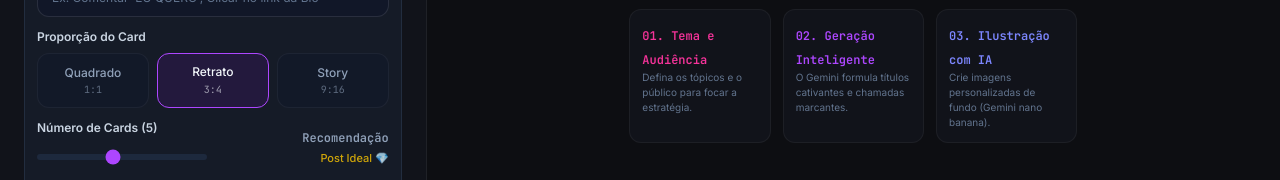
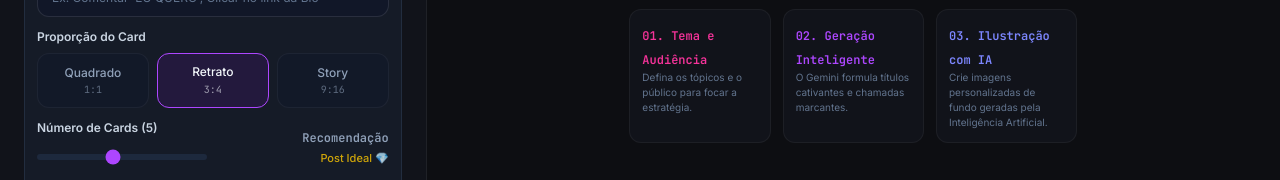
Before and after one commit to metodobasesistem-dev/geradorcarrossel, a React (Vite) app: page / in a window 1280 px wide. Shown: the part 552-732 px from the top of the page. Built offline with nearby package versions, Linux system fonts and the light colour scheme; a web font is replaced by a local one.

Commit message:
chore: remove accidental nano banana text from UI and comments

```diff
--- a/server.ts
+++ b/server.ts
@@ -192,7 +192,7 @@ async function startServer() {
     }
   });
 
-  // 2. Generate Image for a single card using the Gemini model "gemini-2.5-flash-image" (nano banana)
+  // 2. Generate Image for a single card using the Gemini model
   app.post("/api/carousel/generate-image", async (req, res) => {
     try {
       const { prompt, aspectRatio } = req.body;
--- a/src/App.tsx
+++ b/src/App.tsx
@@ -326,7 +326,7 @@ export default function App() {
     }
   };
 
-  // Single card AI Image Generation using 'gemini-2.5-flash-image' (nano banana)
+  // Single card AI Image Generation
   const handleGenerateImageForCard = async (cardId: number, index: number) => {
     const card = carouselData?.cards[index];
     if (!card) return;
@@ -359,7 +359,7 @@ export default function App() {
       });
     } catch (err: any) {
       console.error(err);
-      setErrorMessage(`Erro ao gerar imagem: ${err.message || "Erro de rede no Gemini nano banana."}`);
+      setErrorMessage(`Erro ao gerar imagem: ${err.message || "Erro de rede no servidor."}`);
     } finally {
       setGeneratingCardImageId(null);
     }
@@ -1869,7 +1869,7 @@ export default function App() {
                 </div>
                 <div className="bg-[#11131A] p-3 rounded-xl border border-white/5 space-y-1">
                   <span className="text-xs font-mono font-bold text-indigo-400">03. Ilustração com IA</span>
-                  <p className="text-[10px] text-slate-500">Crie imagens personalizadas de fundo (Gemini nano banana).</p>
+                  <p className="text-[10px] text-slate-500">Crie imagens personalizadas de fundo geradas pela Inteligência Artificial.</p>
                 </div>
               </div>
 
```
